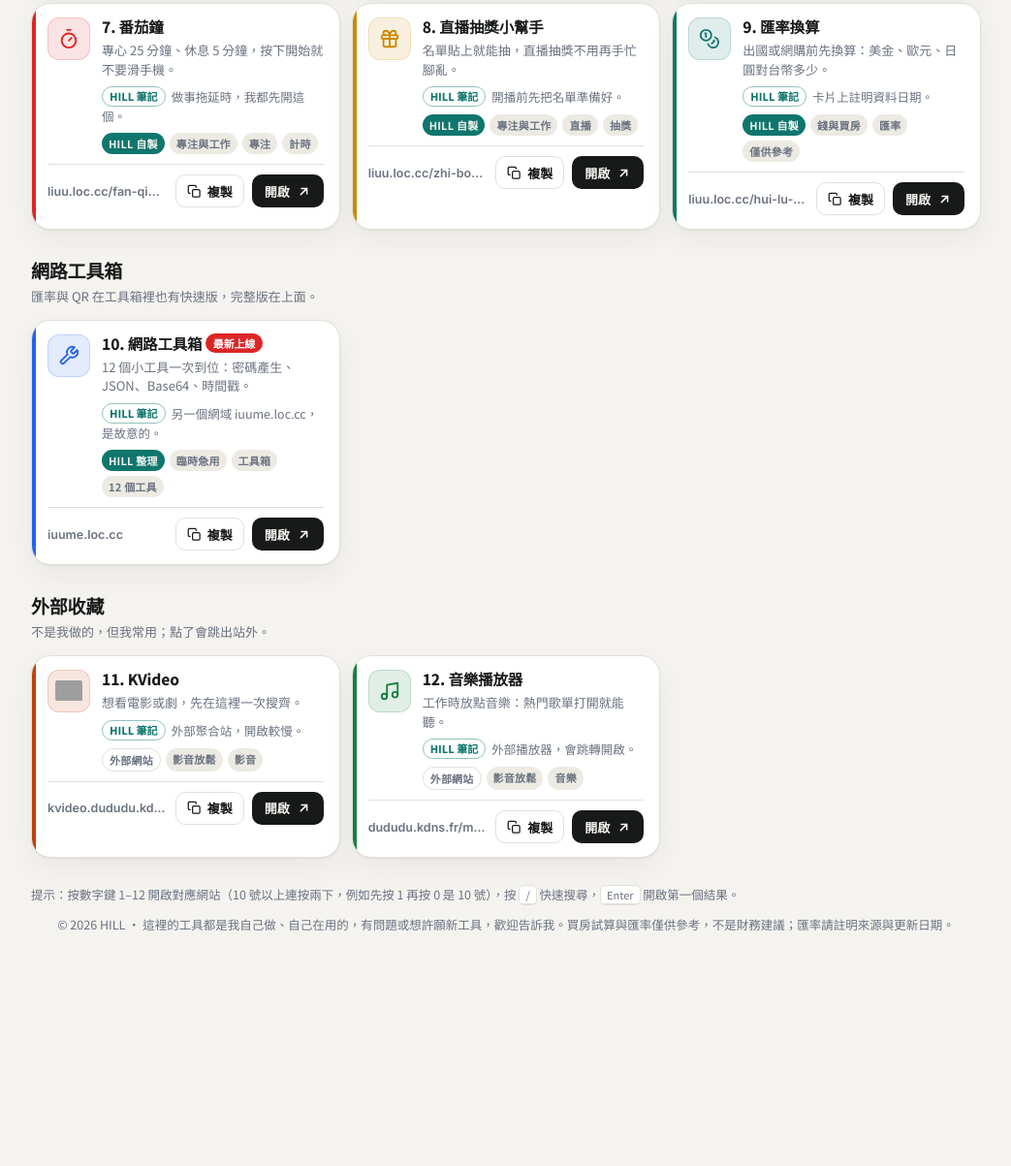
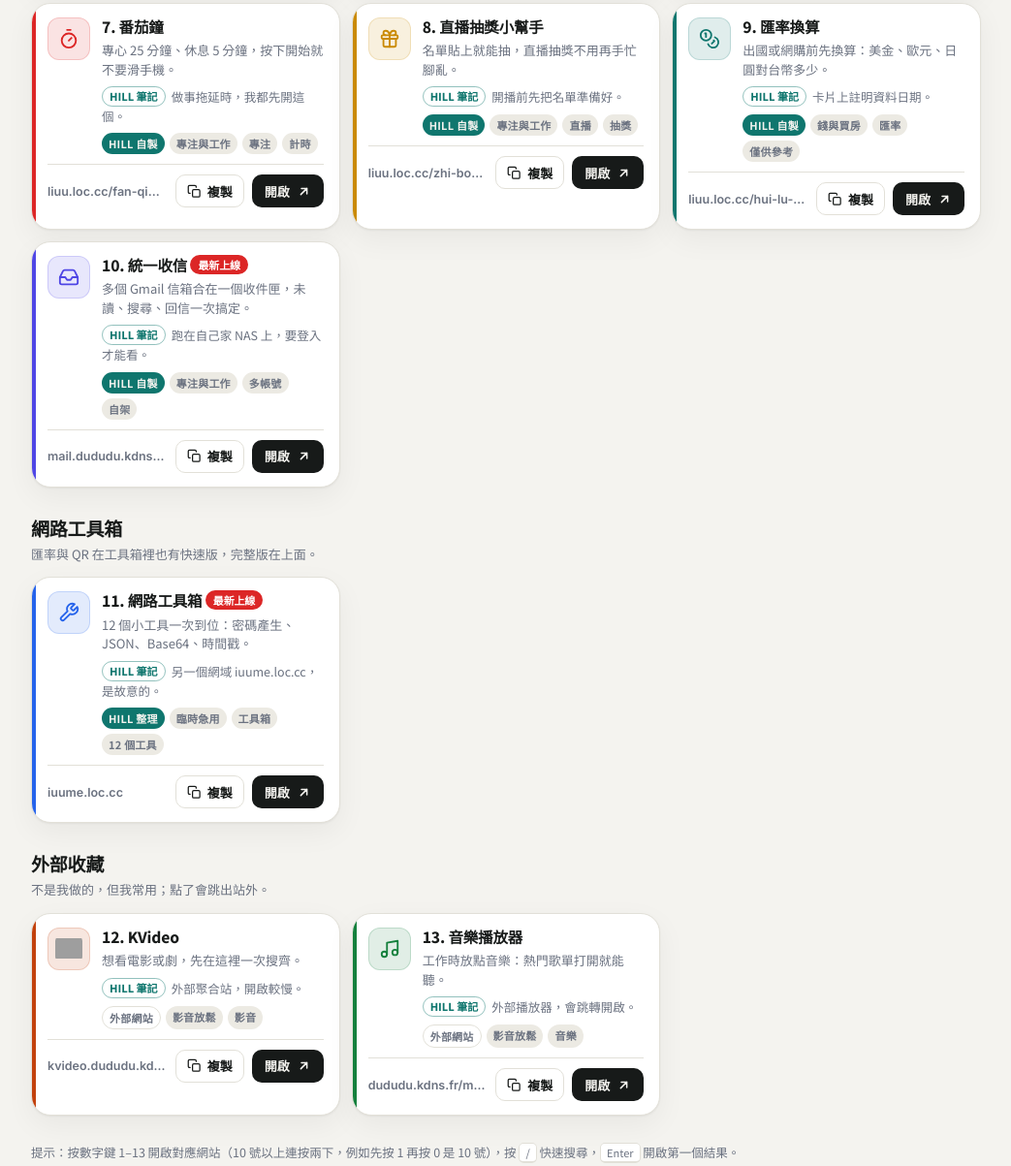
Before and after one commit to killer125m/nav-site, a plain HTML site: page index.html in a window 1280 px wide. Shown: the part 1206-2409 px from the top of the page at 97% size, without its empty margins (118-1161 px from the left). Before the commit the page ends 2211 px from the top, so only its background shows below. Drawn offline with Linux system fonts and the light colour scheme; grey boxes are pictures that could not be loaded.

Commit message:
導航站加統一收信卡（第 10 張，共 13 張）

```diff
--- a/index.html
+++ b/index.html
@@ -430,6 +430,21 @@
       icon: "coins"
     },
     {
+      id: "unified-inbox",
+      name: "統一收信",
+      desc: "多個 Gmail 信箱合在一個收件匣，未讀、搜尋、回信一次搞定。",
+      note: "跑在自己家 NAS 上，要登入才能看。",
+      url: "https://mail.dududu.kdns.fr/",
+      display: "mail.dududu.kdns.fr",
+      zone: "made",
+      scenario: "focus",
+      tags: ["多帳號", "自架"],
+      color: "#4F46E5",
+      icon: "inbox",
+      newFrom: "2026-11-19",
+      newUntil: "2026-11-26"
+    },
+    {
       id: "toolbox",
       name: "網路工具箱",
       desc: "12 個小工具一次到位：密碼產生、JSON、Base64、時間戳。",
@@ -478,6 +493,7 @@
     play: '<svg viewBox="0 0 24 24" fill="none" stroke="currentColor" stroke-width="2" stroke-linecap="round" stroke-linejoin="round"><rect x="2" y="4" width="20" height="16" rx="3"/><path d="M10 9.5v5l4.5-2.5z" fill="currentColor" stroke="none"/></svg>',
     music: '<svg viewBox="0 0 24 24" fill="none" stroke="currentColor" stroke-width="2" stroke-linecap="round" stroke-linejoin="round"><path d="M9 18V5l12-2v13"/><circle cx="6" cy="18" r="3"/><circle cx="18" cy="16" r="3"/></svg>',
     mail: '<svg viewBox="0 0 24 24" fill="none" stroke="currentColor" stroke-width="2" stroke-linecap="round" stroke-linejoin="round"><rect x="2" y="4" width="20" height="16" rx="3"/><path d="M22 7l-10 6L2 7"/></svg>',
+    inbox: '<svg viewBox="0 0 24 24" fill="none" stroke="currentColor" stroke-width="2" stroke-linecap="round" stroke-linejoin="round"><path d="M22 12h-6l-2 3h-4l-2-3H2"/><path d="M5.45 5.11 2 12v6a2 2 0 0 0 2 2h16a2 2 0 0 0 2-2v-6l-3.45-6.89A2 2 0 0 0 16.76 4H7.24a2 2 0 0 0-1.79 1.11z"/></svg>',
     utensils: '<svg viewBox="0 0 24 24" fill="none" stroke="currentColor" stroke-width="2" stroke-linecap="round" stroke-linejoin="round"><path d="M4 2v7a2 2 0 0 0 2 2h0a2 2 0 0 0 2-2V2"/><path d="M6 2v20"/><path d="M20 15V2a5 5 0 0 0-4 5v6a2 2 0 0 0 2 2h2Zm0 0v7"/></svg>',
     home: '<svg viewBox="0 0 24 24" fill="none" stroke="currentColor" stroke-width="2" stroke-linecap="round" stroke-linejoin="round"><path d="M3 10.5 12 3l9 7.5"/><path d="M5 9.5V21h14V9.5"/><path d="M9 21v-6h6v6"/></svg>',
     qr: '<svg viewBox="0 0 24 24" fill="none" stroke="currentColor" stroke-width="2" stroke-linecap="round" stroke-linejoin="round"><rect width="5" height="5" x="3" y="3" rx="1"/><rect width="5" height="5" x="16" y="3" rx="1"/><rect width="5" height="5" x="3" y="16" rx="1"/><path d="M21 16h-3a2 2 0 0 0-2 2v3"/><path d="M21 21v.01"/><path d="M12 7v3a2 2 0 0 1-2 2H7"/><path d="M3 12h.01"/><path d="M12 3v.01"/><path d="M12 16v.01"/><path d="M16 12h1"/><path d="M21 12v.01"/><path d="M12 21v-1"/></svg>',
```
